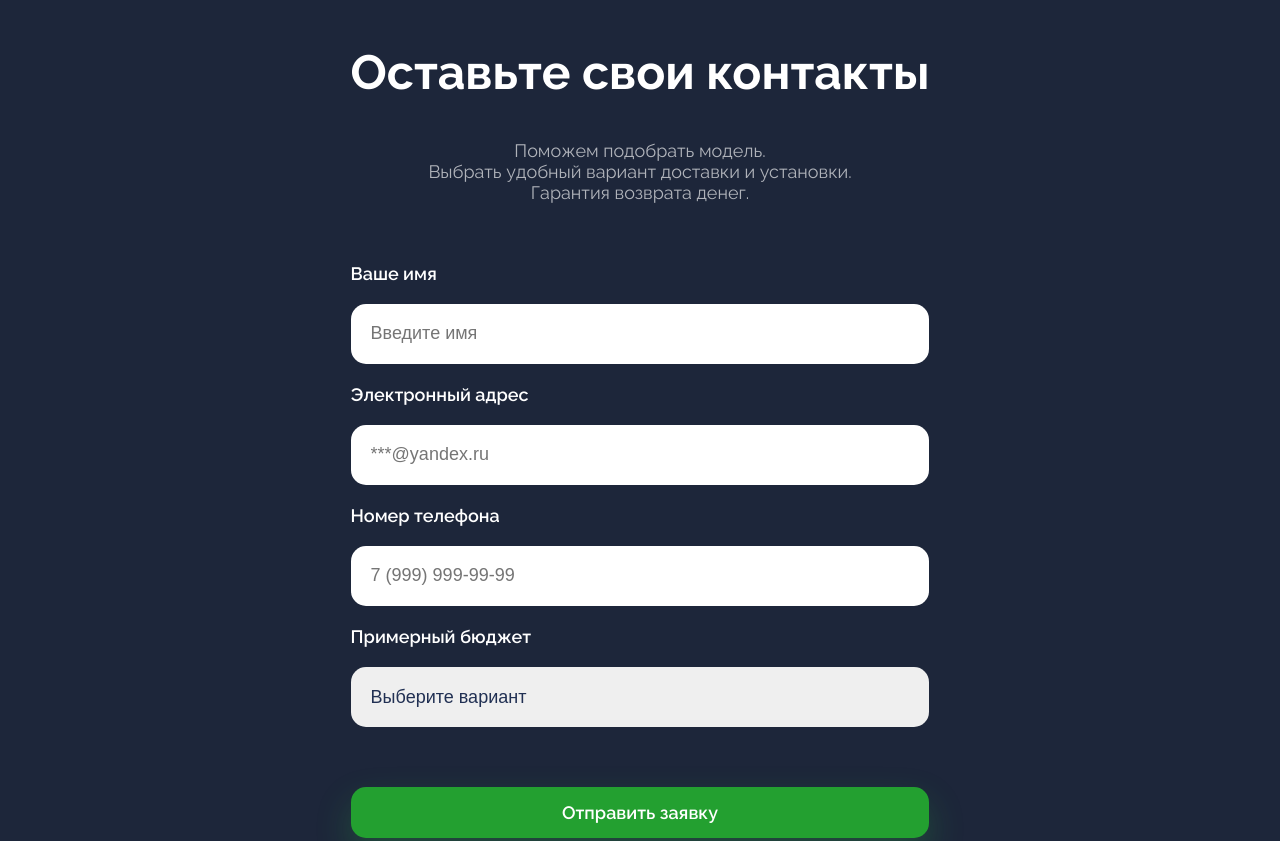
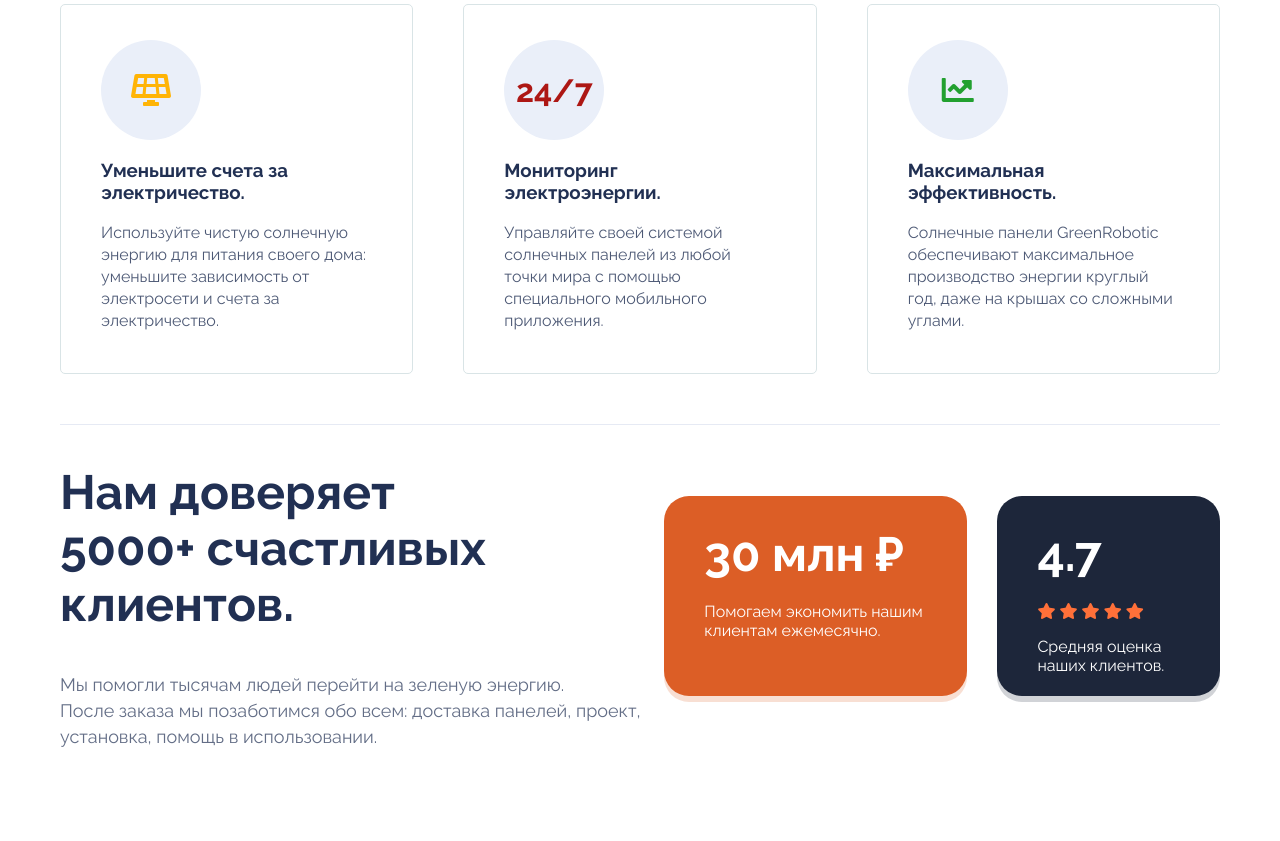
Before and after one commit to valeryakulov/green-corp-landing, a plain HTML site: page index.html in a window 1280 px wide. Shown: the part 932-1773 px from the top of the page. Drawn offline with nearby package versions, Linux system fonts and the light colour scheme.

Commit message:
Добавили шапку и первую секцию

```diff
--- a/index.html
+++ b/index.html
@@ -29,6 +29,82 @@ integrity="sha512-1ycn6IcaQQ40/MKBW2W4Rhis/DbILU74C1vSrLJxCq57o941Ym01SwNsOMqvEB
       <img class="about__image" src="img/solar-panel.png">
     </div>
   </section>
+<!--cards-->
+  <section class="features" id="features">
+    <div class="cards">
+        <div class="card">
+          <div class="card__logo yellow">
+            <i class="fas fa-solar-panel"></i>
+          </div>
+          <h3>Уменьшите счета за электричество.</h3>
+          <p>
+            Используйте чистую солнечную энергию для питания своего дома: уменьшите зависимость от электросети и счета за электричество.
+          </p>
+        </div>
+        <div class="card">
+          <div class="card__logo red">24/7
+          </div>
+          <h3>Мониторинг электроэнергии.</h3>
+          <p>Управляйте своей системой солнечных панелей из любой точки мира с помощью специального мобильного приложения.
+          </p>
+        </div>
+        <div class="card">
+          <div class="card__logo green"><i class="fas fa-chart-line"></i>
+        </div>
+            <h3>Максимальная эффективность.</h3>
+            <p>Солнечные панели GreenRobotic обеспечивают максимальное производство энергии круглый год, даже на крышах со сложными углами.
+            </p>
+        </div>
+        </div>
+        <div class="features__border">
+          <div class="features__feedback">
+            <div class="features__feedback-left">
+              <h2>Нам доверяет <br> 5000+ счастливых клиентов.</h2>
+            <p>Мы помогли тысячам людей перейти на зеленую энергию. <br>После заказа мы позаботимся обо всем: доставка панелей, проект, установка, помощь в использовании.
+             </p>
+            </div>
+            <div class="features__feedback-right">
+              <div class="features__box features__savings-box">
+                <h3>30 млн ₽</h3>
+                <p> Помогаем экономить нашим клиентам ежемесячно.</p>
+              </div>
+              <div class="features__box features__rate-box">
+                <h3>4.7</h3>
+                <p class="stars">
+                  <i class="fas fa-star"></i>
+                  <i class="fas fa-star"></i>
+                  <i class="fas fa-star"></i>
+                  <i class="fas fa-star"></i>
+                  <i class="fas fa-star"></i>
+                </p>
+                <p>Средняя оценка наших клиентов.</p>
+              </div>
+            </div>
+          </div>
+        </div>
+  </section>
+
+<!--promo-->
+<section class="promo">
+  <div class="promo__image"></div>
+  <div class="promo__right">
+    <div class="promo__text">
+      <h2>Зарядите свой дом</h2>
+      <p>
+          Солнечные панели сертифицированы мировыми экспертами: система безопасна и надежна.
+      </p>
+      <p>
+          Следите за накоплением энергии вашего дома в режиме реального времени и настраивайте процент расхода и накопления энергии.
+      </p>
+      <div class="promo__button-wrap">
+        <button type="button">Заказать <i class="fas fa-chevron-right"></i></button>
+      </div>
+    </div>
+  </div>
+</section>
+
+
+<!--footer-->
   <section class="form">
     <div class="form__containter">
       <h1>Оставьте свои контакты</h1>
@@ -72,6 +148,7 @@ integrity="sha512-1ycn6IcaQQ40/MKBW2W4Rhis/DbILU74C1vSrLJxCq57o941Ym01SwNsOMqvEB
       </form>
   </section>
 
+<!--footer-->
 
   <footer>
     <div class="footer__container">
--- a/main.css
+++ b/main.css
@@ -9,7 +9,7 @@ header {
   z-index: 1;
 }
 body {
-    font-family: 'Raleway', sans-serif;
+  font-family: "Raleway", sans-serif;
   color: #213053;
   margin: 0;
 }
@@ -23,7 +23,7 @@ a {
 }
 
 .button {
-    font-family: 'Raleway', sans—serif;
+  font-family: "Raleway", sans—serif;
   font-size: 15px;
   color: #fff;
   background-color: #23a030;
@@ -33,7 +33,6 @@ a {
   box-shadow: 0 16px 36px rgb(52 213 68 / 22%);
   padding: 15px;
 }
-
 
 .header a {
   font-size: 15px;
@@ -78,7 +77,7 @@ a {
 }
 .about {
   /* ... */
-        background: url('img/back.png') no-repeat;
+  background: url("img/back.png") no-repeat;
   background-position: center;
   background-size: cover;
 }
@@ -86,7 +85,7 @@ a {
   width: 550px;
 }
 .form {
-        background-color: #1D263A;
+  background-color: #1d263a;
   color: #fff;
   padding-top: 115px;
   padding-bottom: 115px;
@@ -117,7 +116,8 @@ a {
   font-weight: 600;
   margin-bottom: 20px;
 }
-      .form input, .form select {
+.form input,
+.form select {
   border: none;
   border-radius: 15px;
   padding: 0 20px;
@@ -126,7 +126,7 @@ a {
   color: #213053;
   height: 60px;
 }
-      .form__submit{
+.form__submit {
   font-size: 18px;
   font-weight: 600;
   margin-top: 40px;
@@ -137,10 +137,163 @@ a {
 input {
   outline: none;
 }
-      .button:hover{
+.button:hover {
   background-color: #f6980c;
   box-shadow: 0 16px 36px rgba(246 152 12 / 20%);
   transition: background-color 0.3s ease-in;
+}
+.features {
+  background: white;
+  padding: 115px 60px;
+}
+
+/**cards**/
+.cards {
+  display: grid;
+  grid-gap: 50px;
+  grid-template-columns: 1fr 1fr 1fr;
+}
+.card {
+  padding-left: 40px;
+  padding-top: 35px;
+  padding-right: 40px;
+  padding-bottom: 25px;
+  border: 1px solid #d9e4e6;
+  border-radius: 5px;
+  background: #ffffff;
+}
+.card p {
+  font-size: 16px;
+  line-height: 22px;
+  opacity: 0.8;
+}
+.card__logo {
+  display: flex;
+  justify-content: center;
+  align-items: center;
+  height: 100px;
+  width: 100px;
+  font-size: 32px;
+  font-weight: 700;
+  background: #eaeff9;
+  border-radius: 50%;
+}
+.card__logo.yellow {
+  color: #ffb406;
+}
+.card__logo.red {
+  color: #ad1714;
+}
+.card__logo.green {
+  color: #22a030;
+}
+.features__border {
+  margin-top: 50px;
+  margin-bottom: 50px;
+  width: 100%;
+  border-top: 1px solid #e6eaf4;
+}
+.features__feedback {
+  display: flex;
+}
+.features__feedback-left {
+  margin-right: 10px;
+}
+.features__feedback-left h2 {
+  font-size: 48px;
+}
+.features__feedback-left p {
+  font-size: 18px;
+  line-height: 26px;
+  opacity: 0.7;
+}
+.features__feedback-right {
+  display: flex;
+  justify-content: center;
+  align-items: center;
+}
+.features__box {
+  padding: 30px 40px 25px 40px;
+  color: white;
+  border-radius: 25px;
+}
+.features__box h3 {
+  margin-top: 0;
+  margin-bottom: 20px;
+  font-size: 48px;
+}
+.features__savings-box {
+  background-color: #dc5e26;
+  box-shadow: 0 6px 0 rgb(221 95 38 / 20%);
+  margin-right: 30px;
+  height: 145px;
+}
+.features__rate-box {
+  background-color: #1d263a;
+  box-shadow: 0 6px 0 rgb(29 38 58 / 20%);
+  height: 145px;
+  margin-right: 0;
+}
+.stars {
+  color: #ff7039;
+}
+/**promo**/
+.promo {
+  display: flex;
+}
+.promo__image {
+  background-image: url(img/promo.jpg);
+  width: 50%;
+  flex-shrink: 0;
+  background-size: cover;
+  background-position: center;
+}
+.promo__right {
+  background: #dd5f26;
+  padding: 160px 60px;
+}
+.promo__text {
+  background-color: white;
+  padding: 30px 40px;
+  border-radius: 25px;
+  font-size: 20px;
+  font-weight: 500;
+  line-height: 26px;
+}
+.promo__text p::before {
+  content: "";
+  display: inline-block;
+  width: 10px;
+  height: 10px;
+  border-radius: 50%;
+  background-color: #ec6b29;
+  margin-right: 10px;
+}
+.promo__text p {
+  opacity: 0.8;
+}
+.promo__text button {
+  background-color: #107b1c;
+  margin-top: 20px;
+  font-weight: 600;
+  font-size: 18px;
+  box-shadow: 0 16px 36px rgb(16 122 28 / 30%);
+  padding: 15px 30px;
+  border: none;
+  border-radius: 15px;
+  font-family: "Raleway", sans—serif;
+  font-size: 15px;
+  color: #fff;
+  cursor: pointer;
+}
+
+.promo__button-wrap {
+  display: flex;
+  justify-content: center;
+}
+.promo__text button i {
+  font-size: 15px;
+  margin-left: 5px;
 }
 /***footer***/
 
@@ -149,7 +302,7 @@ a {
   font-weight: 600;
   font-size: 16px;
 }
-      .footer__container{
+.footer__container {
   display: flex;
   justify-content: center;
 }
@@ -174,7 +327,8 @@ a {
 .footer__links a {
   margin-bottom: 15px;
 }
-     @keyframes rotation {0%{
+@keyframes rotation {
+  0% {
     transform: rotate(0);
   }
   100% {
@@ -198,13 +352,17 @@ a {
     margin-right: 0;
   }
 
-      .features__feedback-left h2, .features__box h3 {
+  .features__feedback-left h2,
+  .features__box h3 {
     font-size: 36px;
   }
 
   .features__feedback-right {
     flex-direction: column;
     align-items: initial;
+  }
+  .features__feedback-left {
+    margin-right: 0;
   }
 
   .features__savings-box {
```
Also changed, not shown: img/promo.jpg (added). Lines whose indentation alone changed are shown as unchanged.
